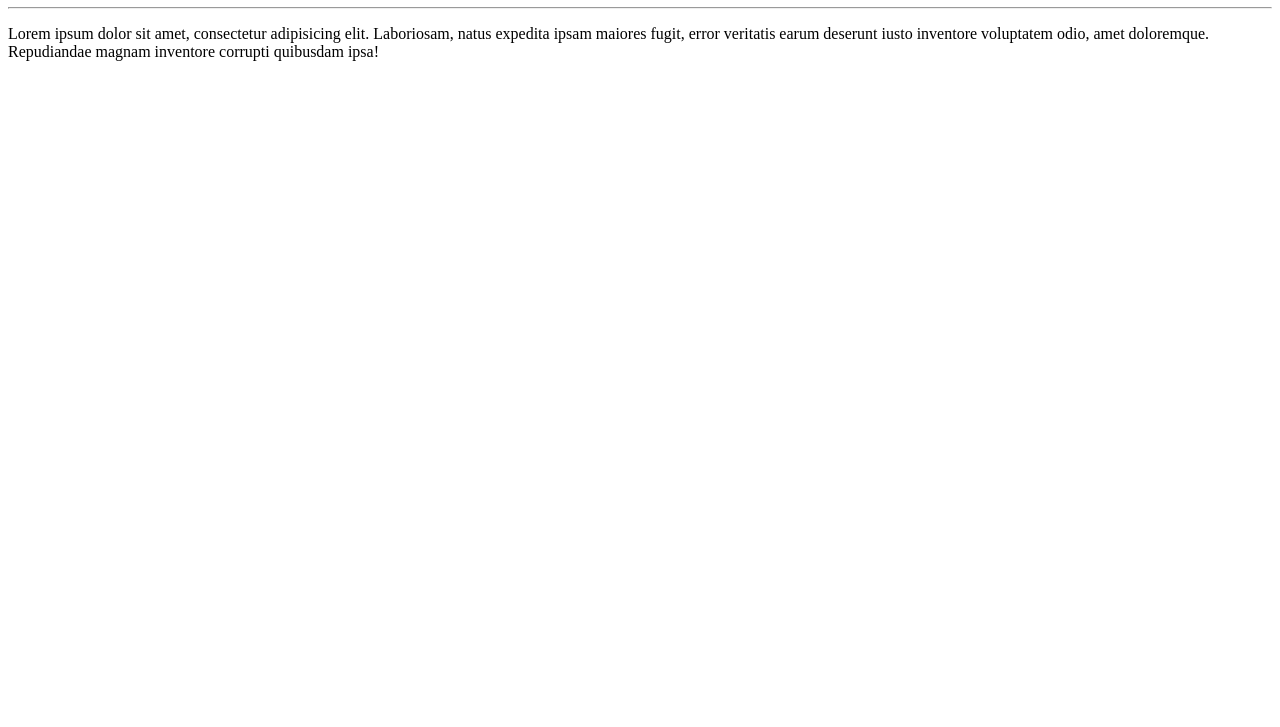
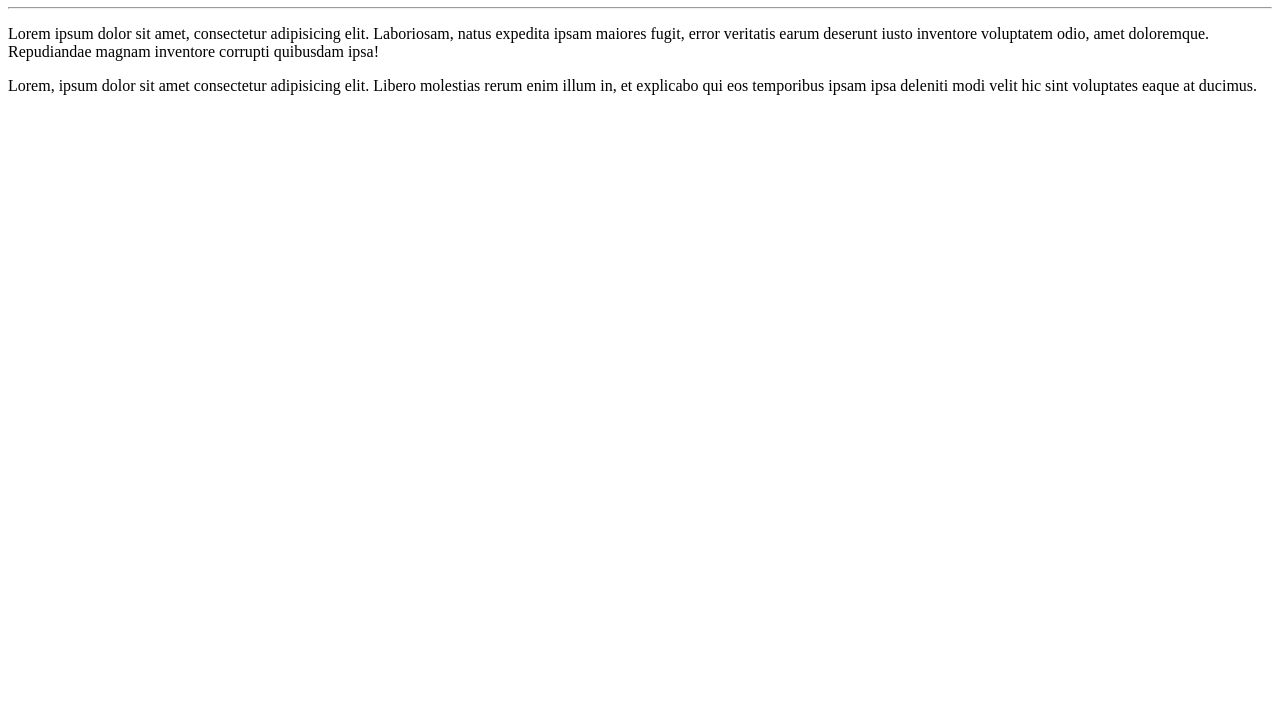
Before and after one commit to KatarinaDiniz/Curso-em-Video, a plain HTML site: page SITE-EXEMPLO/index.html in a window 1280 px wide. Shown: the part 73-800 px from the top of the page. Drawn offline with Linux system fonts and the light colour scheme.

Commit message:
novo paragrafo

```diff
--- a/SITE-EXEMPLO/index.html
+++ b/SITE-EXEMPLO/index.html
@@ -10,5 +10,6 @@
     <h1>Olá, Devs!</h1>
     <hr>
     <p>Lorem ipsum dolor sit amet, consectetur adipisicing elit. Laboriosam, natus expedita ipsam maiores fugit, error veritatis earum deserunt iusto inventore voluptatem odio, amet doloremque. Repudiandae magnam inventore corrupti quibusdam ipsa!</p>
+    <p>Lorem, ipsum dolor sit amet consectetur adipisicing elit. Libero molestias rerum enim illum in, et explicabo qui eos temporibus ipsam ipsa deleniti modi velit hic sint voluptates eaque at ducimus.</p>
 </body>
 </html>
```
